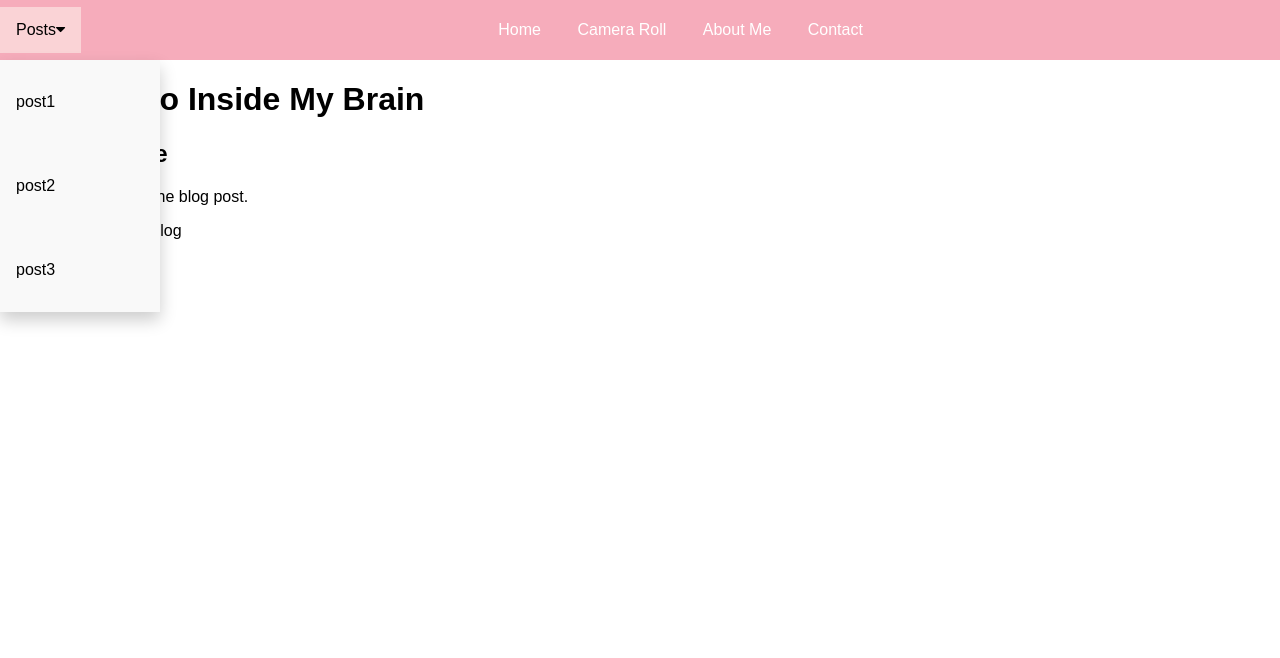
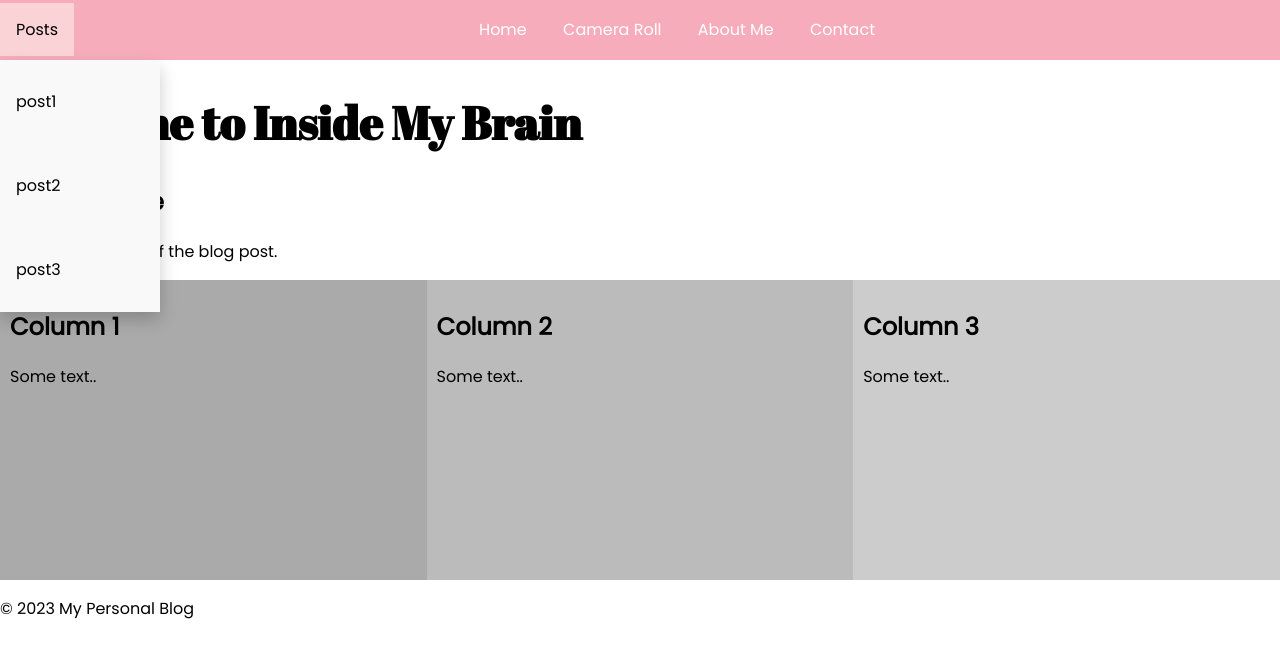
Before and after one commit to laurenkiachian/blog, a plain HTML site: page templates/index.html in a window 1280 px wide. Drawn offline with Linux system fonts and the light colour scheme.

Commit message:
added 3-col

```diff
--- a/templates/index.html
+++ b/templates/index.html
@@ -31,8 +31,12 @@
   color: white;
 }
 body {
-  font-family: Arial, Helvetica, sans-serif;
+  font-family: Poppins, sans-serif;
   margin: 0px;
+}
+h1 {
+  font-family: 'Abril Fatface', serif;
+  font-size: 46px;
 }
 .navbar {
   overflow: hidden;
@@ -105,12 +109,29 @@ body {
 .dropdown:hover .dropdown-content {
   display: block;
 }
+* {
+  box-sizing: border-box;
+}
+
+/* Create three equal columns that floats next to each other */
+.column {
+  float: left;
+  width: 33.33%;
+  padding: 10px;
+  height: 300px; /* Should be removed. Only for demonstration */
+}
+
+/* Clear floats after the columns */
+.row:after {
+  content: "";
+  display: table;
+  clear: both;
+}
 </style>
 
 
 <meta name="viewport" content="width=device-width, initial-scale=1">
-<link rel="stylesheet" href="https://cdnjs.cloudflare.com/ajax/libs/font-awesome/4.7.0/css/font-awesome.min.css">
-
+<link rel="stylesheet" href="https://fonts.googleapis.com/css?family=Abril+Fatface|Poppins">
 </head>
 <body style="background-color:white;">
 
@@ -140,8 +161,24 @@ body {
             <p>This is the content of the blog post.</p>
         </article>
     </main>
+
+    <div class="row">
+      <div class="column" style="background-color:#aaa;">
+        <h2>Column 1</h2>
+        <p>Some text..</p>
+      </div>
+      <div class="column" style="background-color:#bbb;">
+        <h2>Column 2</h2>
+        <p>Some text..</p>
+      </div>
+      <div class="column" style="background-color:#ccc;">
+        <h2>Column 3</h2>
+        <p>Some text..</p>
+      </div>
+    </div>
+
     <footer>
-        <p>&copy; 2023 My Personal Blog</p>
-    </footer>
+      <p>&copy; 2023 My Personal Blog</p>
+  </footer>
 </body>
 </html>
```
